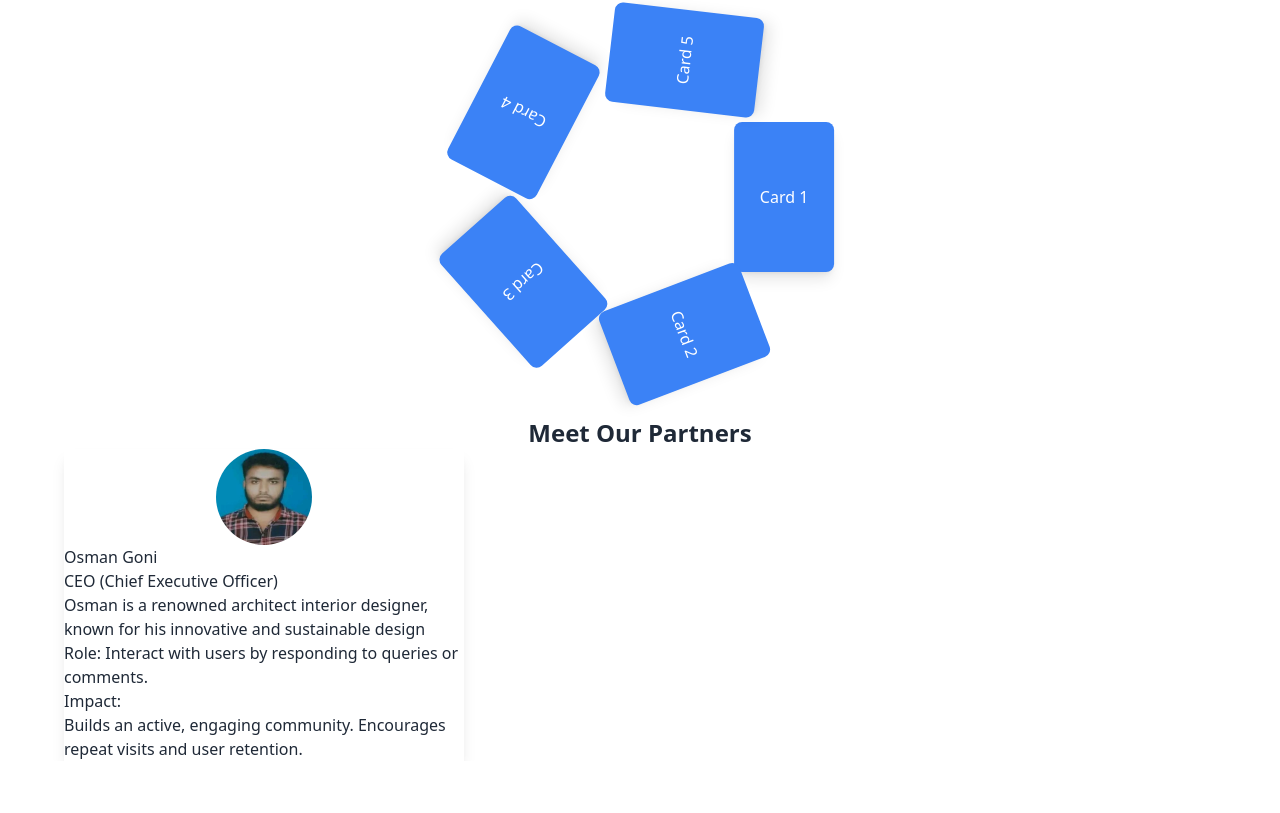
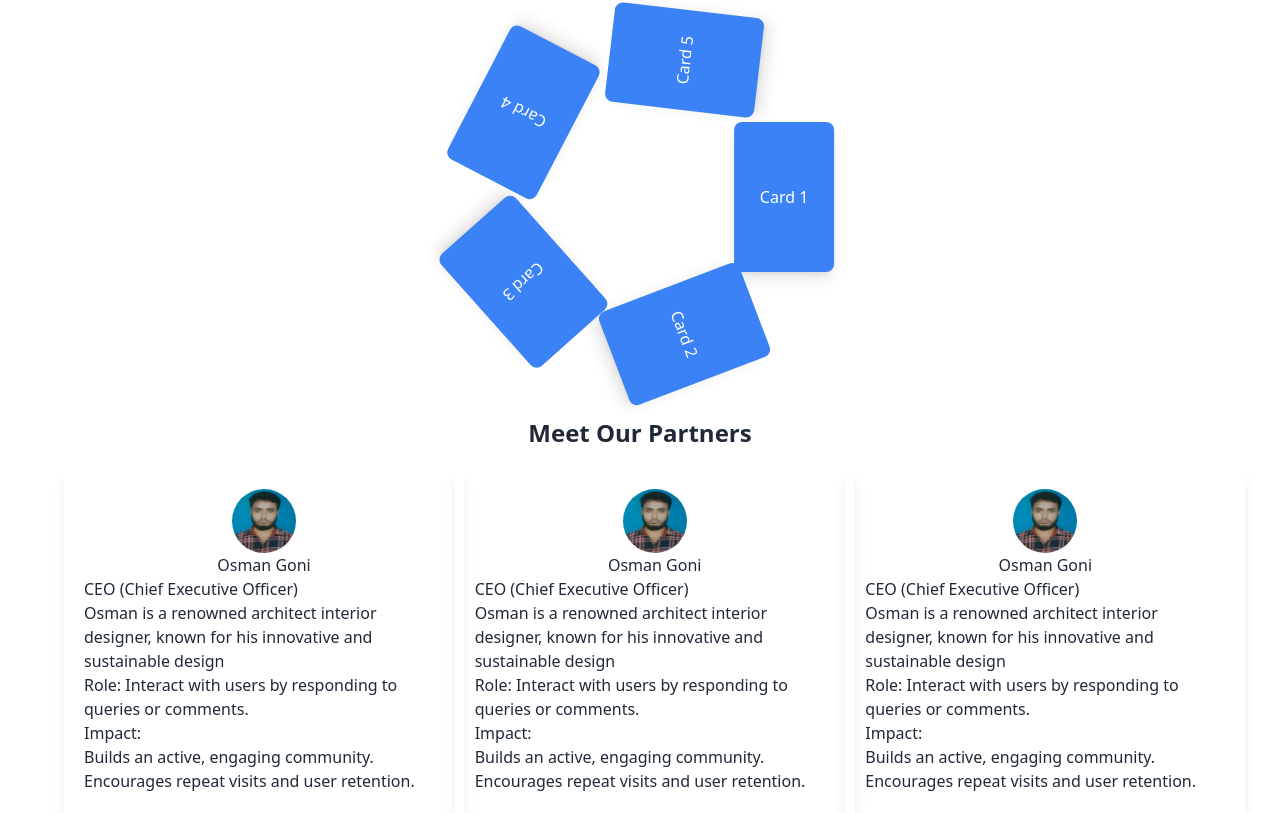
Before and after one commit to Osman-Goni22/review-system-client, a React (Vite) app: page / in a window 1280 px wide. Shown: the part 937-1750 px from the top of the page. Before the commit the page ends 1698 px from the top, so only its background shows below. Built offline with nearby package versions, Linux system fonts and the light colour scheme; no server answers.

Commit message:
my service section is running

```diff
--- a/src/Components/Auth_Provider/AuthProvider.jsx
+++ b/src/Components/Auth_Provider/AuthProvider.jsx
@@ -1,4 +1,4 @@
-import { createUserWithEmailAndPassword, onAuthStateChanged, signInWithEmailAndPassword, signOut } from 'firebase/auth';
+import { createUserWithEmailAndPassword, GoogleAuthProvider, onAuthStateChanged, signInWithEmailAndPassword, signInWithPopup, signOut } from 'firebase/auth';
 import React, { createContext, useEffect, useState } from 'react';
 import { auth } from '../Firebase_init/Firebase_init';
 import { FaBullseye } from 'react-icons/fa6';
@@ -33,6 +33,13 @@ const AuthProvider = ({children}) => {
    setLoading(true)
   }
 
+  const provider = new GoogleAuthProvider();
+
+  const socialLogin =()=>
+  {
+    return signInWithPopup(auth, provider )
+  }
+
 
 
 
@@ -42,7 +49,8 @@ const AuthProvider = ({children}) => {
         signIn,
         user,
         setUser,
-        logOut
+        logOut,
+        socialLogin
 
     }
     return (
--- a/src/Components/Home.jsx
+++ b/src/Components/Home.jsx
@@ -76,9 +76,10 @@ const Home = () => {
                 <h2 className='text-center mt-5 text-2xl font-bold'>
                     Meet Our Partners
                 </h2>
-                <div className='w-[400px] shadow-lg'>
-                    <img src={osmanImg} alt="" className='w-24 rounded-full mx-auto ' />
-                    <h2>Osman Goni</h2>
+                <div className='grid gap-5 md:grid-cols-2 lg:grid-cols-3 justify-between'>
+                <div className='w-[400px] shadow-lg p-5 mt-5'>
+                    <img src={osmanImg} alt="" className='w-16 rounded-full mx-auto ' />
+                    <h2 className='text-center '>Osman Goni</h2>
                     <h2>CEO (Chief Executive Officer)</h2>
                     <p>Osman is a renowned architect interior designer, known for his innovative and sustainable design </p>
                     <div>
@@ -92,6 +93,39 @@ const Home = () => {
                         </h2>
                     </div>
                 </div>
+                <div className='w-[400px] shadow-lg p-5 mt-5'>
+                    <img src={osmanImg} alt="" className='w-16 rounded-full mx-auto ' />
+                    <h2 className='text-center '>Osman Goni</h2>
+                    <h2>CEO (Chief Executive Officer)</h2>
+                    <p>Osman is a renowned architect interior designer, known for his innovative and sustainable design </p>
+                    <div>
+                        <h2>
+                            Role: Interact with users by responding to queries or comments.
+                        </h2>
+                        <h1>Impact:</h1>
+                        <h2>
+                            Builds an active, engaging community.
+                            Encourages repeat visits and user retention.
+                        </h2>
+                    </div>
+                </div>
+                <div className='w-[400px] shadow-lg p-5 mt-5'>
+                    <img src={osmanImg} alt="" className='w-16 rounded-full mx-auto ' />
+                    <h2 className='text-center '>Osman Goni</h2>
+                    <h2>CEO (Chief Executive Officer)</h2>
+                    <p>Osman is a renowned architect interior designer, known for his innovative and sustainable design </p>
+                    <div>
+                        <h2>
+                            Role: Interact with users by responding to queries or comments.
+                        </h2>
+                        <h1>Impact:</h1>
+                        <h2>
+                            Builds an active, engaging community.
+                            Encourages repeat visits and user retention.
+                        </h2>
+                    </div>
+                </div>
+                </div>
             </section>
 
         </div>
--- a/src/Components/Login.jsx
+++ b/src/Components/Login.jsx
@@ -3,11 +3,37 @@ import NavBar from '../NavBar';
 import { AuthContext } from './Auth_Provider/AUthProvider';
 import { toast } from 'react-toastify';
 import { Link, useNavigate } from 'react-router-dom';
+import { updateProfile } from 'firebase/auth';
+import { auth } from './Firebase_init/Firebase_init';
 const Login = () => {
-
     const navigate = useNavigate()
 
-const {signIn} = useContext(AuthContext)
+
+    const {signIn, socialLogin} = useContext(AuthContext)
+    const handleSocialLogin = ()=>{
+       socialLogin()
+       .then(res=>{
+        console.log(res);
+        const profile= {
+                        displayName:res.user.displayName,
+                        photoURL:res.user.photoURL
+
+                    }
+                  const user = auth.currentUser;
+                    updateProfile(user, profile)
+                    .then(()=>{
+                    console.log('User profile updated');
+                    toast('Logged in Successfully');
+                    navigate('/');
+
+                    })
+                    }
+                  )
+                }
+
+
+
+
     const handleLogin = (e)=>{
         e.preventDefault();
         const form = e.target;
@@ -54,6 +80,7 @@ const {signIn} = useContext(AuthContext)
                             <button className="btn btn-primary">Sign In</button>
                         </div>
                         <p>New to this website? <Link to='/signup' className='text-red-500'>Register</Link></p>
+                        <p className='btn text-center' onClick={handleSocialLogin}>LoginWithGoogle</p>
                     </form>
                 </div>
             </div>
--- a/src/Components/Register.jsx
+++ b/src/Components/Register.jsx
@@ -4,36 +4,37 @@ import { toast } from 'react-toastify';
 import { AuthContext } from './Auth_Provider/AUthProvider';
 import { updateProfile } from 'firebase/auth';
 import { auth } from './Firebase_init/Firebase_init';
+import { Link } from 'react-router-dom';
 
 
 const Register = () => {
-    const {signIn, createUser}= useContext(AuthContext)
-    const handleRegister = (e)=>{
+    const { signIn, createUser } = useContext(AuthContext)
+    const handleRegister = (e) => {
         e.preventDefault();
         const form = e.target;
-        const name= form.name.value;
-        const email= form.email.value;
-        const photo= form.photo.value;
-        const password= form.password.value;
-        console.log(name, email, photo,password);
+        const name = form.name.value;
+        const email = form.email.value;
+        const photo = form.photo.value;
+        const password = form.password.value;
+        console.log(name, email, photo, password);
         const passwordRegex = /^(?=.*[A-Z])(?=.*[a-z]).{6,}$/;
-        if(!passwordRegex.test(password)){
+        if (!passwordRegex.test(password)) {
             toast("Invalid password");
             return;
         }
-        else{
+        else {
             createUser(email, password)
-          .then(res=>{
+                .then(res => {
                     console.log(res.user);
                     toast("User registered successfully");
-            const profile= {
-                displayName:name,
-                photoURL:photo
+                    const profile = {
+                        displayName: name,
+                        photoURL: photo
 
                     }
                     const user = auth.currentUser;
                     updateProfile(user, profile)
-                .then(()=>{
+                        .then(() => {
                             console.log('User profile updated');
                         })
                 }
@@ -77,6 +78,7 @@ const Register = () => {
                     <div className="form-control mt-6">
                         <button className="btn btn-primary">Register</button>
                     </div>
+                    <p>Already have an account? <Link to='/signin' className='text-red-500'>Login</Link></p>
                 </form>
             </div>
         </div>
--- /dev/null
+++ b/src/Components/Update.jsx
@@ -0,0 +1,11 @@
+import React from 'react';
+
+const Update = () => {
+    return (
+        <div>
+
+        </div>
+    );
+};
+
+export default Update;
--- a/src/NavBar.jsx
+++ b/src/NavBar.jsx
@@ -66,7 +66,7 @@ const NavBar = () => {
                     <div className="w-10 rounded-full">
                         <img
                             alt="Tailwind CSS Navbar component"
-                            src={user.photoURL} />
+                            src={user?.photoURL} />
                     </div>
                 </div>
                 <ul
```
Also changed, not shown: src/Components/MyServices.jsx (+100 -7 lines). Lines whose indentation alone changed are shown as unchanged.
